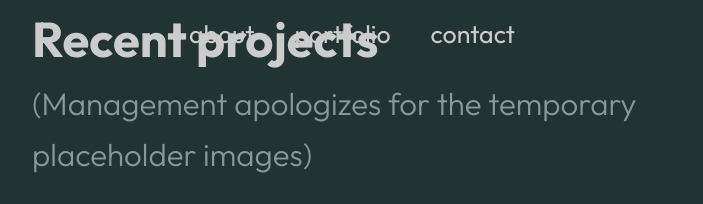
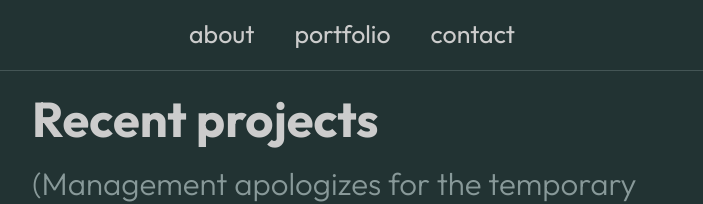
Before and after one commit to continentaldivide/personal-website, a Next.js app: page / in a window 1280 px wide. Both pictures are taken after a click on the button "portfolio". Shown: the top 204 px of the page, without its empty margins (288-991 px from the left). Built offline with nearby package versions, Linux system fonts and the light colour scheme; grey boxes are pictures that could not be loaded.

Commit message:
Fix content appearing behind nav

```diff
--- a/app/components/Portfolio.jsx
+++ b/app/components/Portfolio.jsx
@@ -1,6 +1,6 @@
 export default function Portfolio() {
   return (
-    <div className="container w-1/2 my-auto">
+    <div className="container w-1/2 mt-20">
       <h1 className="text-5xl font-bold leading-relaxed">Recent projects</h1>
       <h2 className="text-3xl font-light leading-relaxed">
         (Management apologizes for the temporary placeholder images)
--- a/app/globals.css
+++ b/app/globals.css
@@ -23,6 +23,11 @@ main {
   height: 100%;
 }
 
+nav {
+  background-color: #233;
+  border-bottom: 1px solid #455;
+}
+
 h2 {
   color: #899;
 }
```
